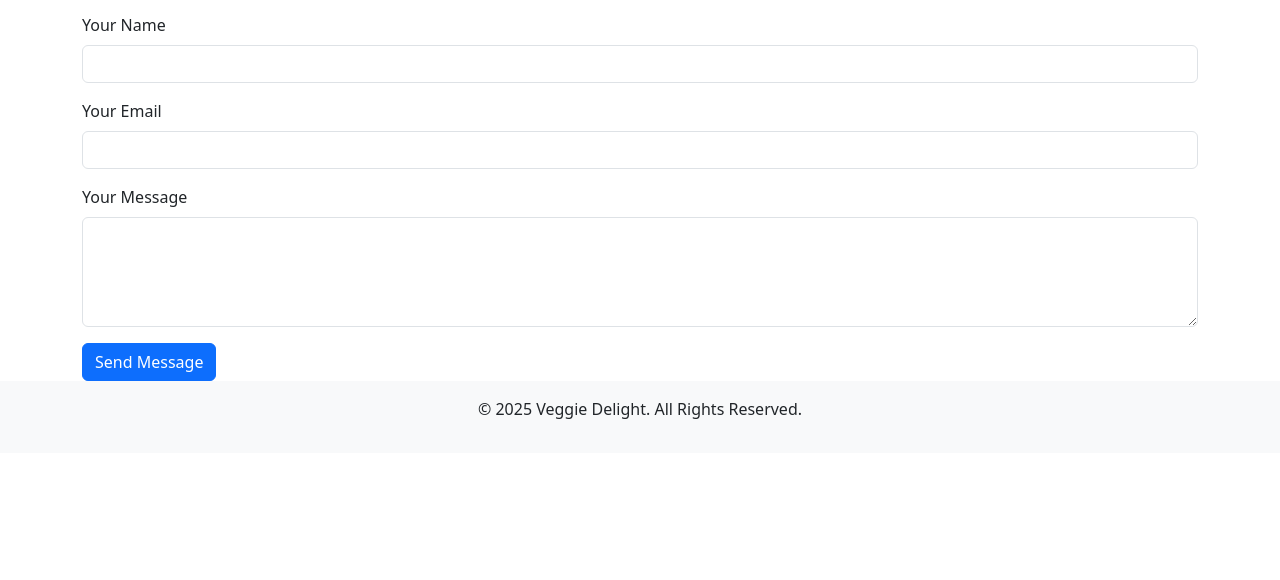
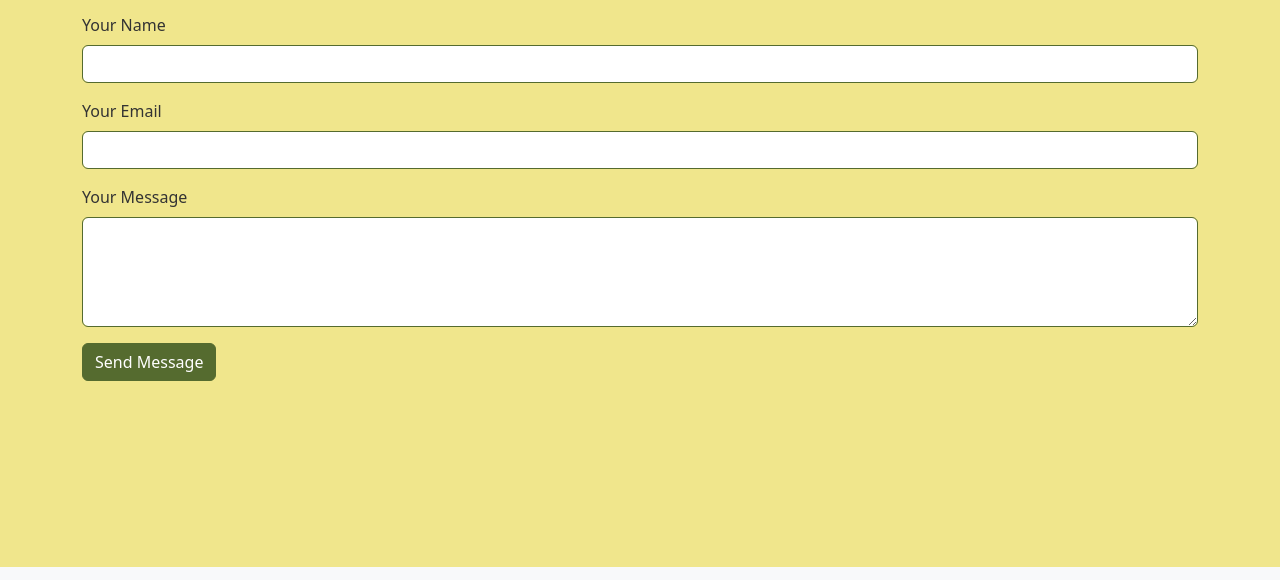
Before and after one commit to SanaviKothari/Veggie-delight, a plain HTML site: page contact.html in a window 1280 px wide. Shown: the part 177-757 px from the top of the page. Drawn offline with nearby package versions, Linux system fonts and the light colour scheme; files that its build step writes are made by us from their sources.

Commit message:
contact.html

```diff
--- a/contact.html
+++ b/contact.html
@@ -5,6 +5,7 @@
     <meta name="viewport" content="width=device-width, initial-scale=1.0">
     <title>Contact Us | Veggie Delight</title>
     <link href="https://cdn.jsdelivr.net/npm/bootstrap@5.3.0-alpha1/dist/css/bootstrap.min.css" rel="stylesheet">
+      <link rel="stylesheet" href="css/styles.css">  <!-- Optional Custom CSS -->
 </head>
 <body>
 
```
